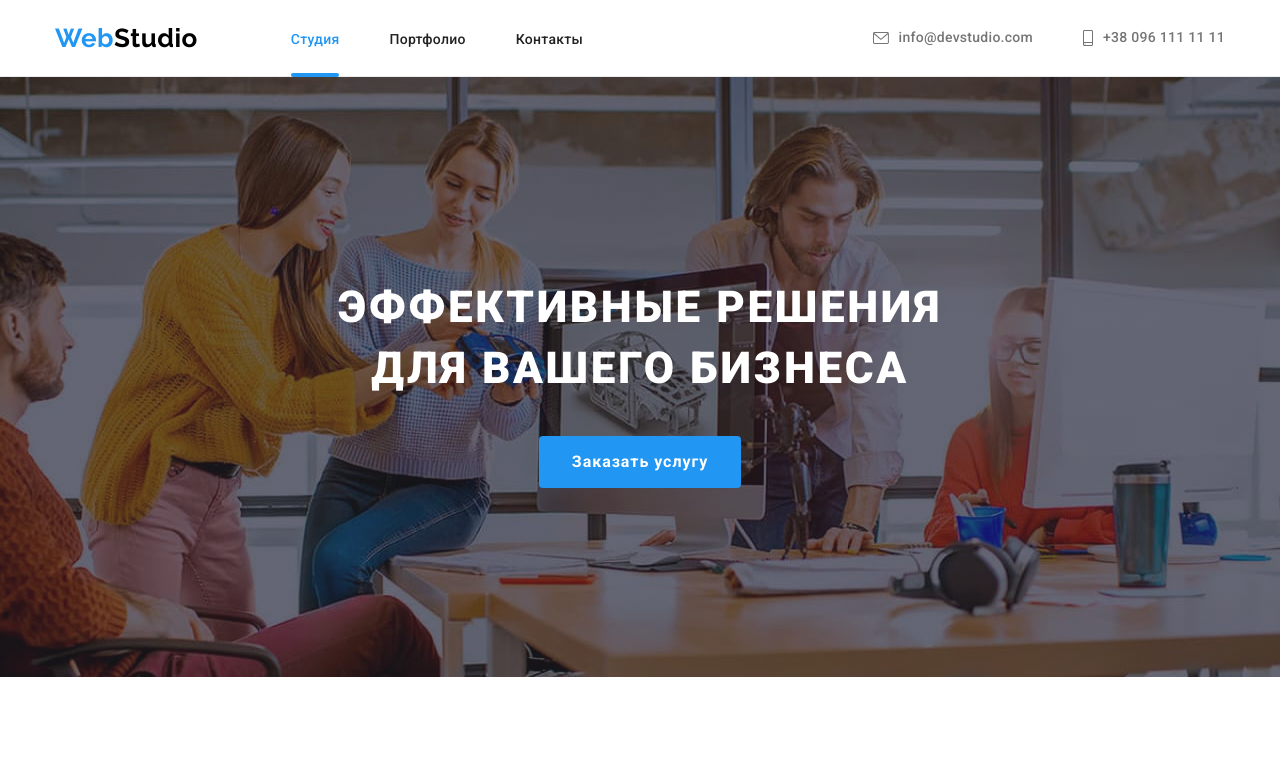
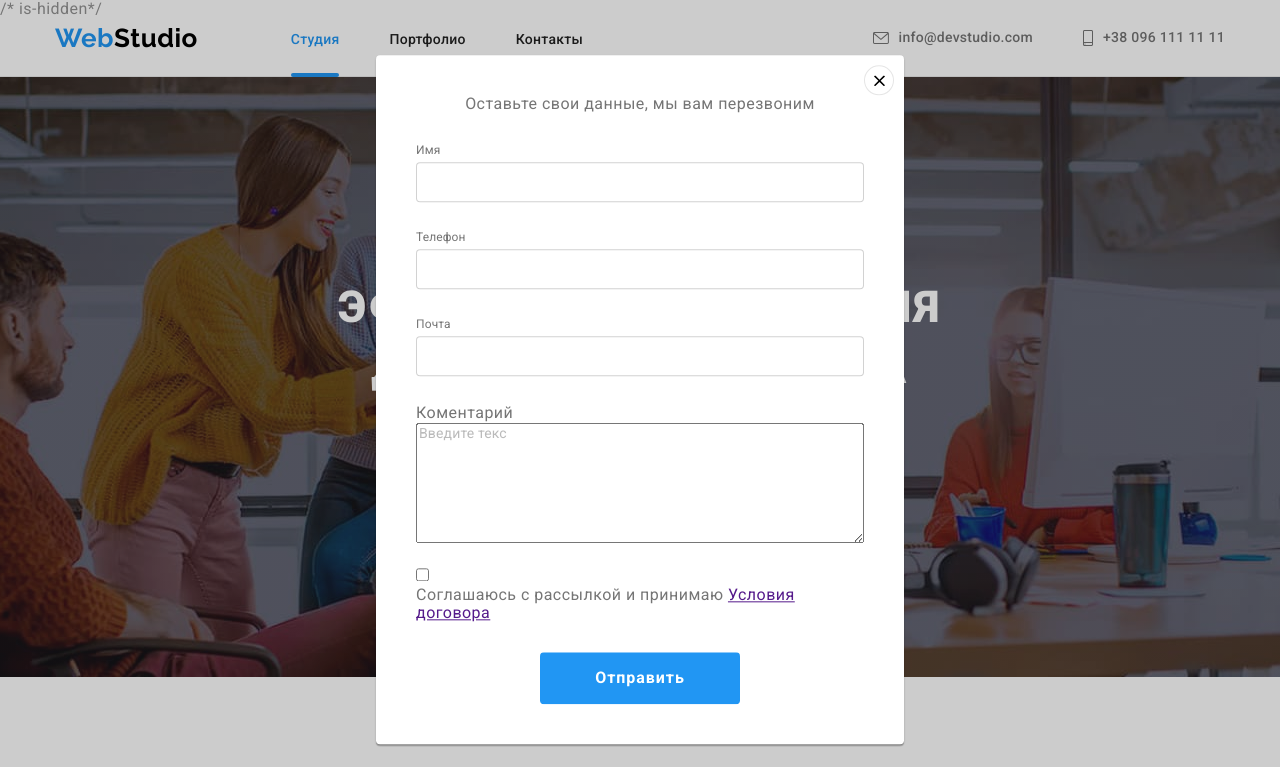
Before and after one commit to vitekkez/goit-markup-hw-06, a plain HTML site: page index.html in a window 1280 px wide. Shown: the top 767 px of the page. Drawn offline with nearby package versions, Linux system fonts and the light colour scheme.

Commit message:
modal оформлення

```diff
--- a/css/styles.css
+++ b/css/styles.css
@@ -700,17 +700,20 @@ img {
   top: 50%;
   left: 50%;
 
-  padding: 8px;
+  padding: 40px;
 
   transform: translate(-50%, -50%) scale(1);
   transition: transform 300ms cubic-bezier(0.4, 0, 0.2, 1);
 }
 
 .modal-btn {
+  position: absolute;
+  right: 10px;
+  top: 10px;
+
   display: flex;
   align-items: center;
   justify-content: center;
-  margin-left: auto;
   width: 30px;
   height: 30px;
   border-radius: 50%;
@@ -719,5 +722,54 @@ img {
   cursor: pointer;
 }
 .speaker-form {
-  margin-top: 40px;
 }
+
+.speaker-form-par {
+  display: flex;
+  justify-content: center;
+  margin-bottom: 30px;
+}
+
+.speaker-form .item {
+  display: flex;
+  flex-direction: column;
+
+  margin-bottom: 28px;
+}
+.speaker-form .input {
+  height: 40px;
+
+  border: 1px solid rgba(33, 33, 33, 0.2);
+  border-radius: 4px;
+}
+.speaker-form .label {
+  margin-bottom: 5px;
+  font-size: 12px;
+  line-height: 1.17;
+  letter-spacing: 0.01em;
+
+  color: #757575;
+}
+
+.comment-label::placeholder {
+  font-size: 14px;
+  line-height: 1.14;
+  letter-spacing: 0.01em;
+
+  color: rgba(117, 117, 117, 0.5);
+}
+
+.comment-label {
+  margin-bottom: 20px;
+  width: 100%;
+  height: 120px;
+}
+
+.form-check {
+  margin-bottom: 30px;
+}
+.speaker-form .hero-button {
+  display: block;
+  margin-left: auto;
+  margin-right: auto;
+}
--- a/index.html
+++ b/index.html
@@ -436,7 +436,7 @@
         </div>
       </div>
     </footer>
-    <div class="backdrop is-hidden" data-modal>
+    <div class="backdrop"  data-modal>  /* is-hidden*/
       <div class="modal">
         <button data-modal-close type="button" class="modal-btn">
           <svg class="icon" width="11px" height="11px">
@@ -445,26 +445,32 @@
         </button>
 
         <form class="speaker-form">
-          <p>Оставьте свои данные, мы вам перезвоним</p>
+          <p class="speaker-form-par">Оставьте свои данные, мы вам перезвоним</p>
           <ul class="list">
             <li class="item">
-                 <label for="name" >Имя</label>
-          <input type="text" name="name" id="name"/>
+                 <label for="name" class="label" >Имя</label>
+          <input type="text" name="name" id="name" class="input"/>
             </li>
              <li class="item">
-                 <label for="tel" >Телефон</label>
-          <input type="tel" name="tel" id="tel"/>
+                 <label for="tel" class="label" >Телефон</label>
+          <input type="tel" name="tel" id="tel" class="input"/>
             </li>
              <li class="item">
-                 <label for="mail" >Почта</label>
-          <input type="email" name="mail" autocomplete="on" id="mail"/>
+                 <label for="mail" class="label" >Почта</label>
+          <input type="email" name="mail" autocomplete="on" id="mail" class="input"/>
             </li>
           </ul>
-          <label for="comment">Коментарий</label>
-          <textarea name="" id="comment"  rows="10" placeholder="Введите текс" ></textarea>
+          <div class="form">
+            <label for="comment"  >Коментарий</label>
+          <textarea name="" id="comment"  rows="5" placeholder="Введите текс" class="comment-label"></textarea>
           <input type="checkbox" name="" id="">
-          <label for="">Соглашаюсь с рассылкой и принимаю</label>
+          </div>
+          <div class="form-check">
+              <label for="">Соглашаюсь с рассылкой и принимаю</label>
           <a href="">Условия договора</a>
+
+          </div>
+
 
 
 
```
